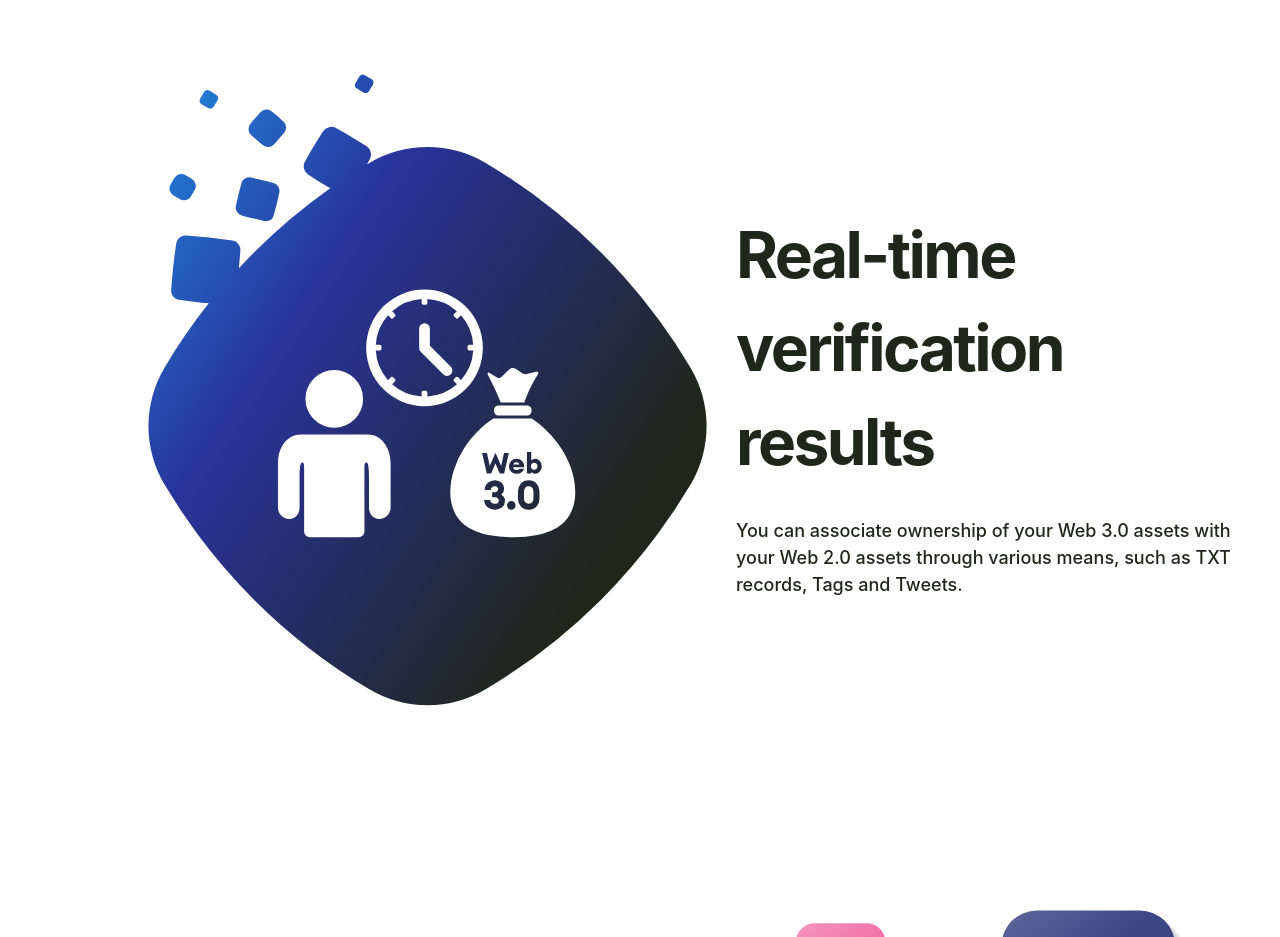
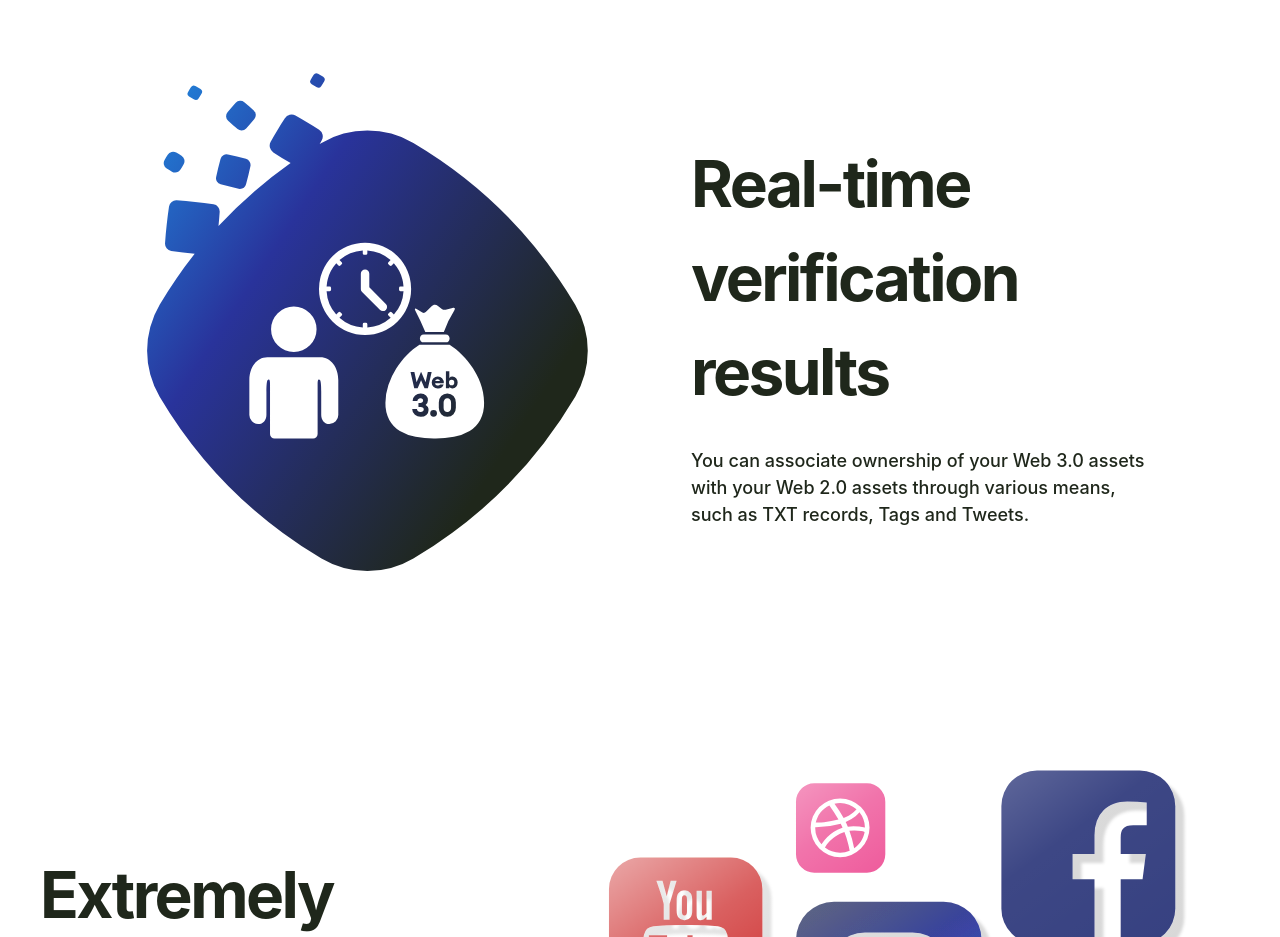
Before and after one commit to claime-io/claime-webfront, a Next.js app: page / in a window 1280 px wide. Shown: the part 1500-2437 px from the top of the page. Built offline with nearby package versions, Linux system fonts and the light colour scheme.

Commit message:
adjsut style

```diff
--- a/src/compositions/Top/SectionContents.tsx
+++ b/src/compositions/Top/SectionContents.tsx
@@ -45,13 +45,13 @@ export const FirstSection: VFC = () => (
 
 export const SecondSection: VFC = () => (
   <Section>
-    <Description>
+    <SecondDescription>
       <h2>Real-time verification results</h2>
       <p>
         You can associate ownership of your Web 3.0 assets with your Web 2.0
         assets through various means, such as TXT records, Tags and Tweets.
       </p>
-    </Description>
+    </SecondDescription>
     <ImageDiv>
       <Image2 />
     </ImageDiv>
@@ -98,6 +98,9 @@ const Description = styled.div`
       margin-top: 28px;
     }
   }
+`
+const SecondDescription = styled(Description)`
+  margin: 0 80px;
 `
 
 const PropertyIcon = styled.div<{ background: string }>`
```
